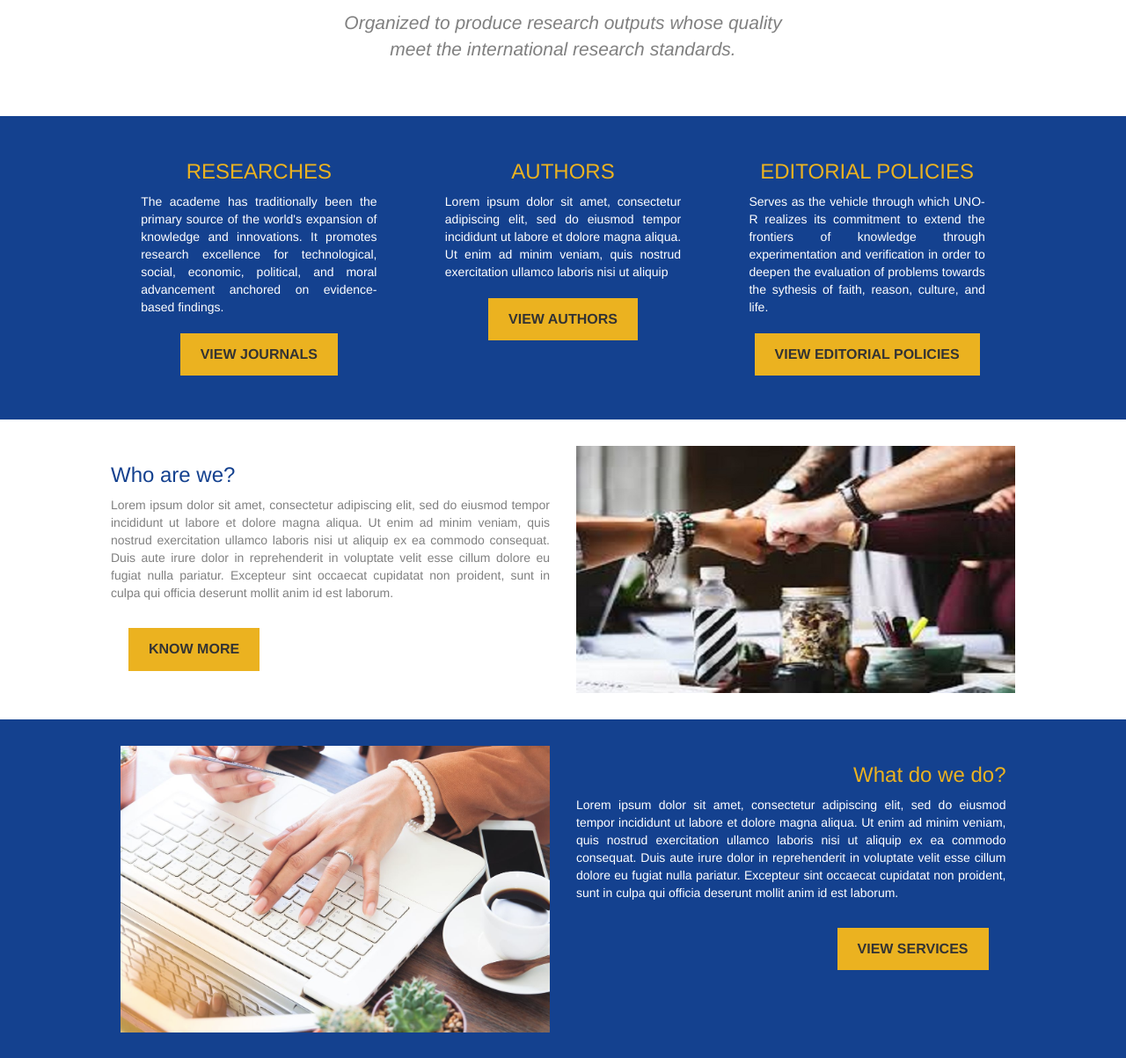
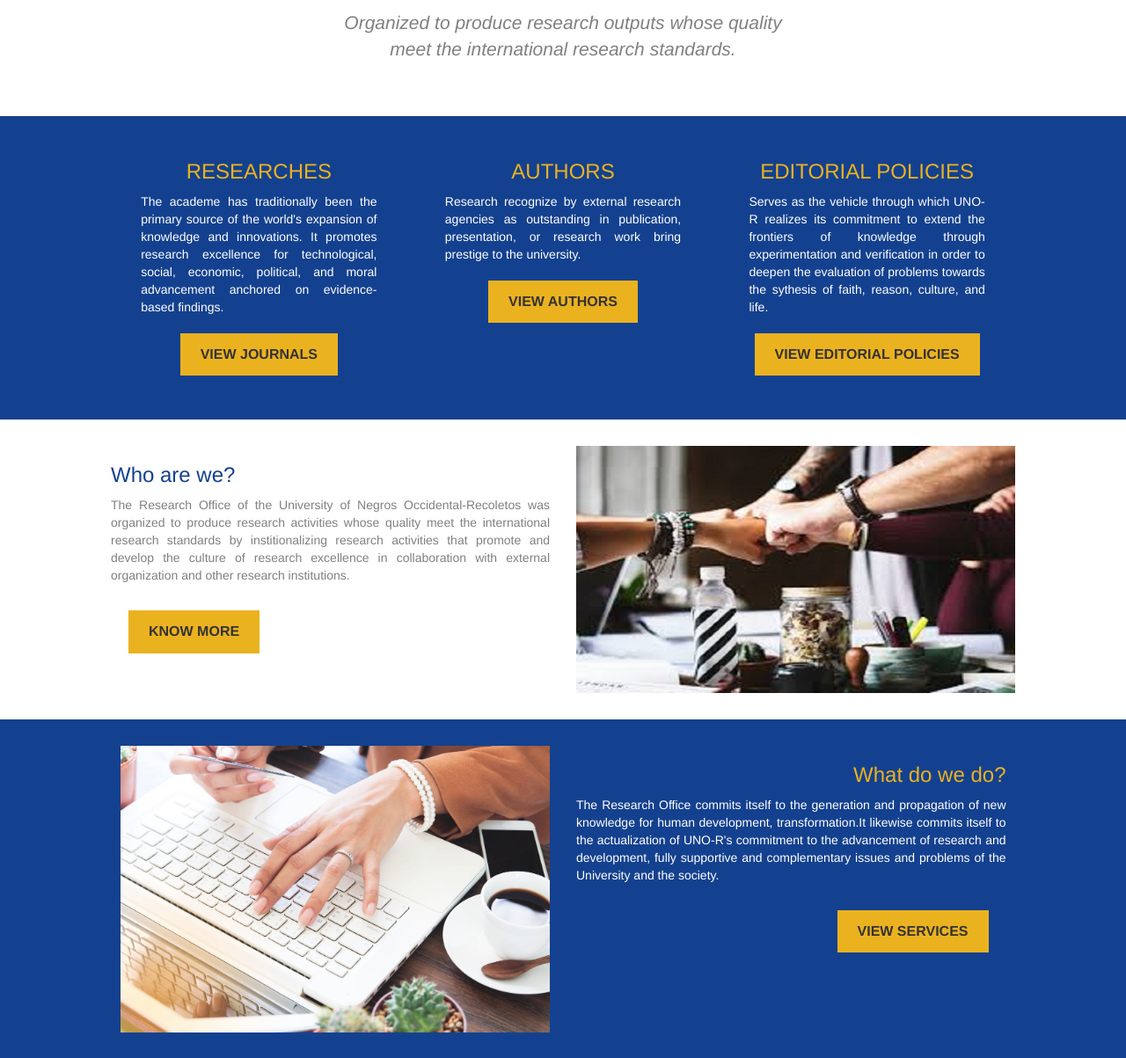
Before and after one commit to markanthonytorres30/UNOR_RDO, a Django app: page /home/ in a window 1280 px wide. Shown: the part 491-1694 px from the top of the page at 88% size. Run offline with Django 3.2, Linux system fonts and the light colour scheme; some libraries are stand-ins or nearby versions.

Commit message:
Added descriptions

```diff
--- a/home/templates/authors.html
+++ b/home/templates/authors.html
@@ -34,7 +34,7 @@
 
 <div class = "container text-center">
     <h2>Authors</h2>
-    <p id="authors-desc">Lorem ipsum dolor sit amet, consectetur adipiscing elit.</p>
+    <p id="authors-desc">Outstanding researchers producing quality researches.</p>
     <div class="container">
         <div class="row">
             <div class="col-md-12">
--- a/home/templates/index.html
+++ b/home/templates/index.html
@@ -87,9 +87,8 @@
         </div>
         <div class="col-sm-4">
             <h3>AUTHORS</h3>
-            <p class="features-desc">Lorem ipsum dolor sit amet, consectetur adipiscing elit, sed do eiusmod tempor
-                incididunt ut labore et dolore magna aliqua. Ut enim ad minim veniam, quis nostrud exercitation ullamco
-                laboris nisi ut aliquip</p>
+            <p class="features-desc">Research recognize by external research agencies as outstanding in publication,
+                presentation, or research work bring prestige to the university.</p>
             <a href="{% url 'authors' %}">
                 <button type="button" class="btn btn-default"> VIEW AUTHORS</button>
             </a>
@@ -110,11 +109,10 @@
     <div class="row">
         <div class="col-md-6">
             <h3>Who are we?</h3>
-            <p>Lorem ipsum dolor sit amet, consectetur adipiscing elit, sed do eiusmod tempor incididunt ut labore et
-                dolore magna aliqua. Ut enim ad minim veniam, quis nostrud exercitation ullamco laboris nisi ut aliquip
-                ex ea commodo consequat. Duis aute irure dolor in reprehenderit in voluptate velit esse cillum dolore eu
-                fugiat nulla pariatur. Excepteur sint occaecat cupidatat non proident, sunt in culpa qui officia
-                deserunt mollit anim id est laborum.</p>
+            <p>The Research Office of the University of Negros Occidental-Recoletos was organized to produce research
+                activities whose quality meet the international research standards by institionalizing research
+                activities that promote and develop the culture of research excellence in collaboration with external
+                organization and other research institutions.</p>
             <a href="{% url 'about' %}">
                 <button type="button" class="btn btn-default"> KNOW MORE</button>
             </a>
@@ -131,11 +129,10 @@
         </div>
         <div class="col-md-6">
             <h3>What do we do?</h3>
-            <p>Lorem ipsum dolor sit amet, consectetur adipiscing elit, sed do eiusmod tempor incididunt ut labore et
-                dolore magna aliqua. Ut enim ad minim veniam, quis nostrud exercitation ullamco laboris nisi ut aliquip
-                ex ea commodo consequat. Duis aute irure dolor in reprehenderit in voluptate velit esse cillum dolore eu
-                fugiat nulla pariatur. Excepteur sint occaecat cupidatat non proident, sunt in culpa qui officia
-                deserunt mollit anim id est laborum.</p>
+            <p>The Research Office commits itself to the generation and propagation of new knowledge for human
+                development, transformation.It likewise commits itself to the actualization of UNO-R's commitment to the
+                advancement of research and development, fully supportive and complementary issues and problems of the
+                University and the society.</p>
             <a href="{% url 'about' %}">
                 <button type="button" class="btn btn-default"> VIEW SERVICES</button>
             </a>
--- a/home/templates/research.html
+++ b/home/templates/research.html
@@ -35,7 +35,7 @@
 
 <div class = "container text-center">
     <h2>Researches</h2>
-    <p id="research-desc">Lorem ipsum dolor sit amet, consectetur adipiscing elit.</p>
+    <p id="research-desc">High quality research that would result in publication in reputable journals.</p>
     <div class="container">
         <div class="row">
             <div class="col-md-12">
```
